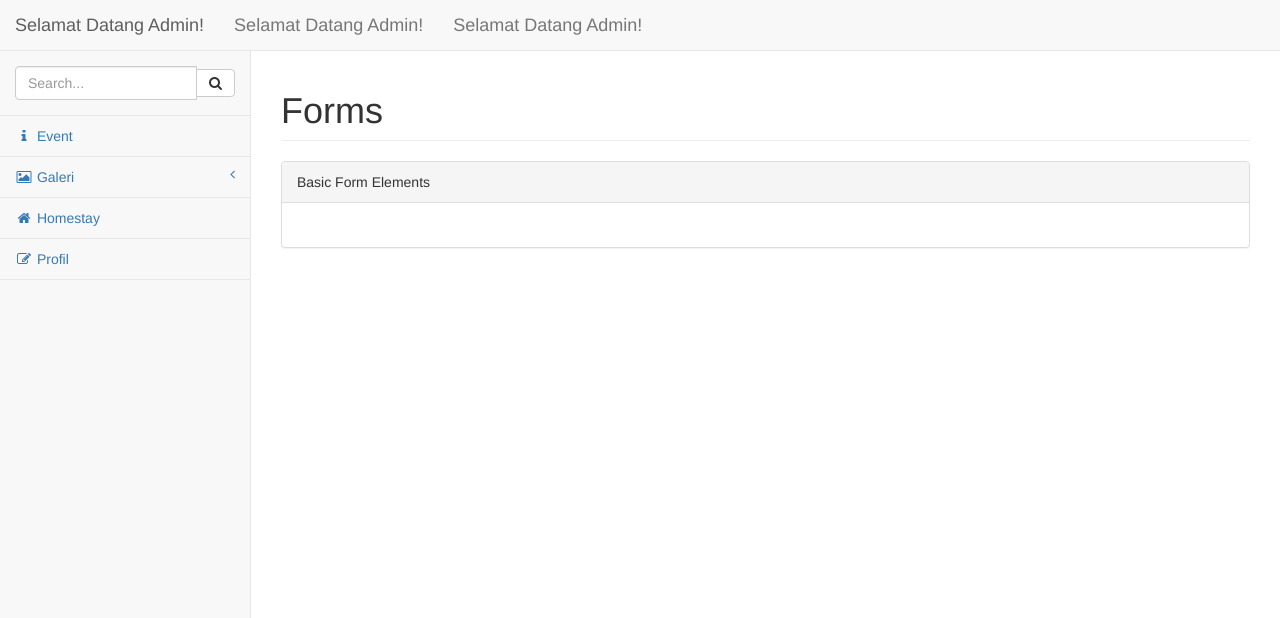
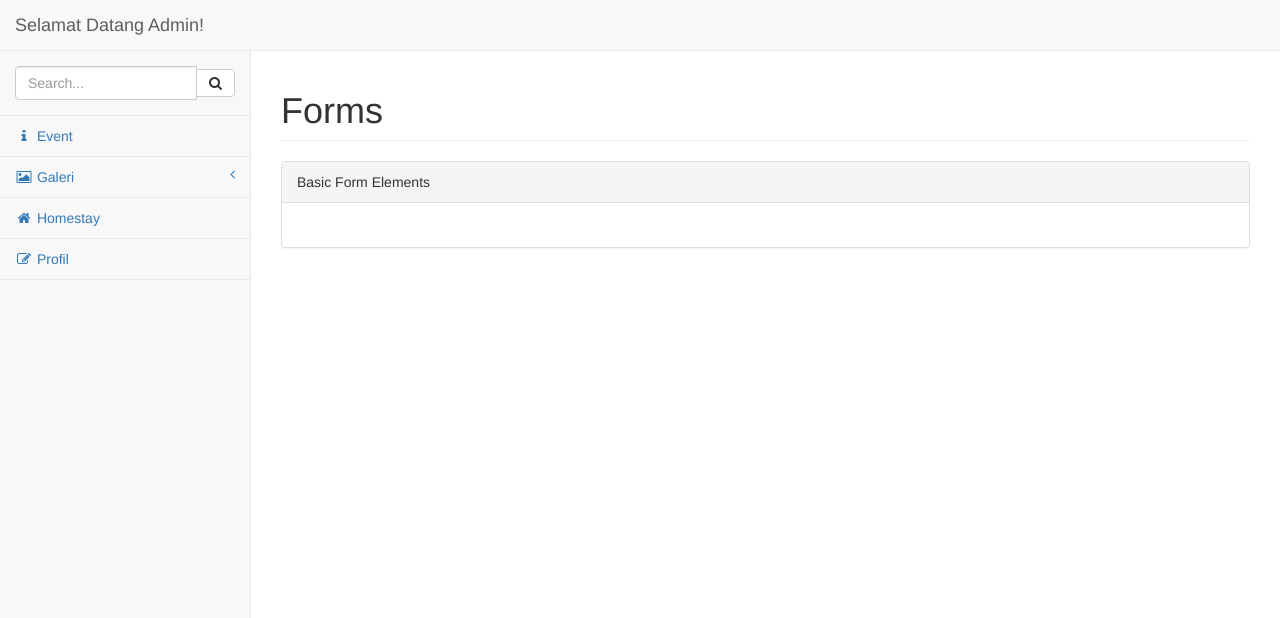
Before and after one commit to bondanyudis/KKNTambakrejo, a CodeIgniter app: page /KKNTambakrejo/index.php/c_admin/Profil in a window 1280 px wide. Shown: the top 618 px of the page. Run offline with CodeIgniter, Linux system fonts and the light colour scheme; some libraries are stand-ins or nearby versions.

Commit message:
pembenahan selamat datang admin 3x :v

```diff
--- a/application/views/Admin/Homestay.php
+++ b/application/views/Admin/Homestay.php
@@ -15,8 +15,6 @@
                     <span class="icon-bar"></span>
                 </button>
                 <a class="navbar-brand" href="<?php echo base_url('index.php/C_admin/index') ?>">Selamat Datang Admin!</a>
-                <a class="navbar-brand" href="index.html">Selamat Datang Admin!</a>
-                <a class="navbar-brand" href="index.html">Selamat Datang Admin!</a>
             </div>
             <!-- /.navbar-header -->
 
--- a/application/views/Admin/Profil.php
+++ b/application/views/Admin/Profil.php
@@ -46,8 +46,6 @@
                     <span class="icon-bar"></span>
                 </button>
                 <a class="navbar-brand" href="<?php echo base_url('index.php/C_admin/index') ?>">Selamat Datang Admin!</a>
-                <a class="navbar-brand" href="index.html">Selamat Datang Admin!</a>
-                <a class="navbar-brand" href="index.html">Selamat Datang Admin!</a>
             </div>
             <!-- /.navbar-header -->
 
```
